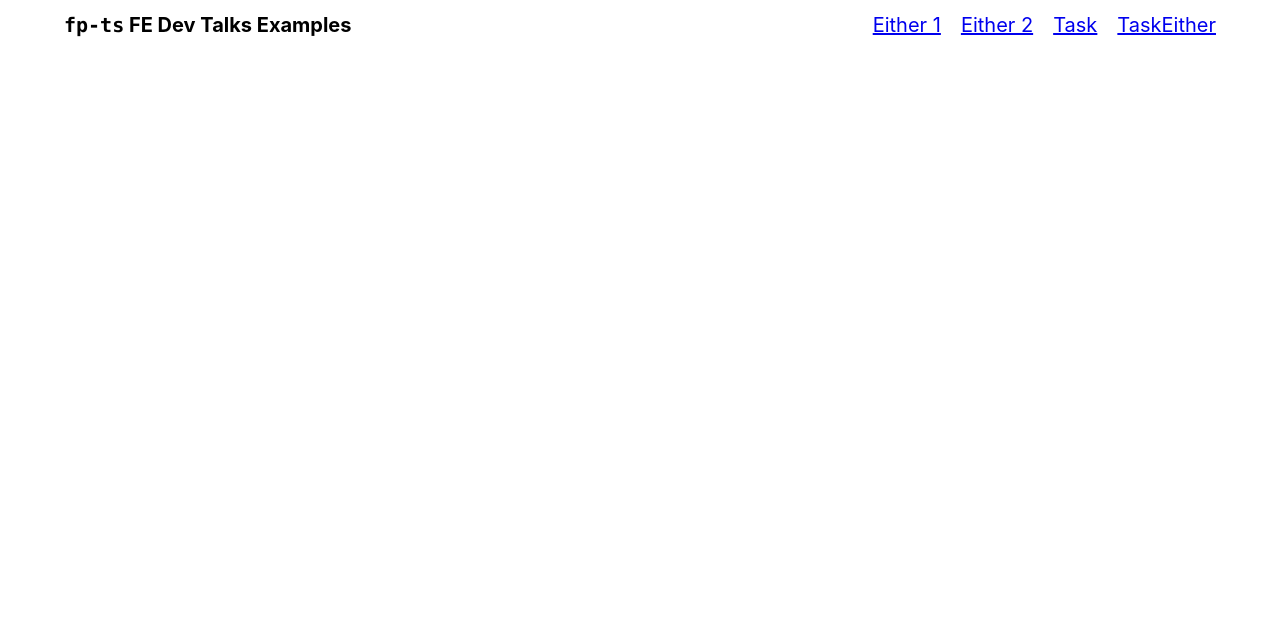
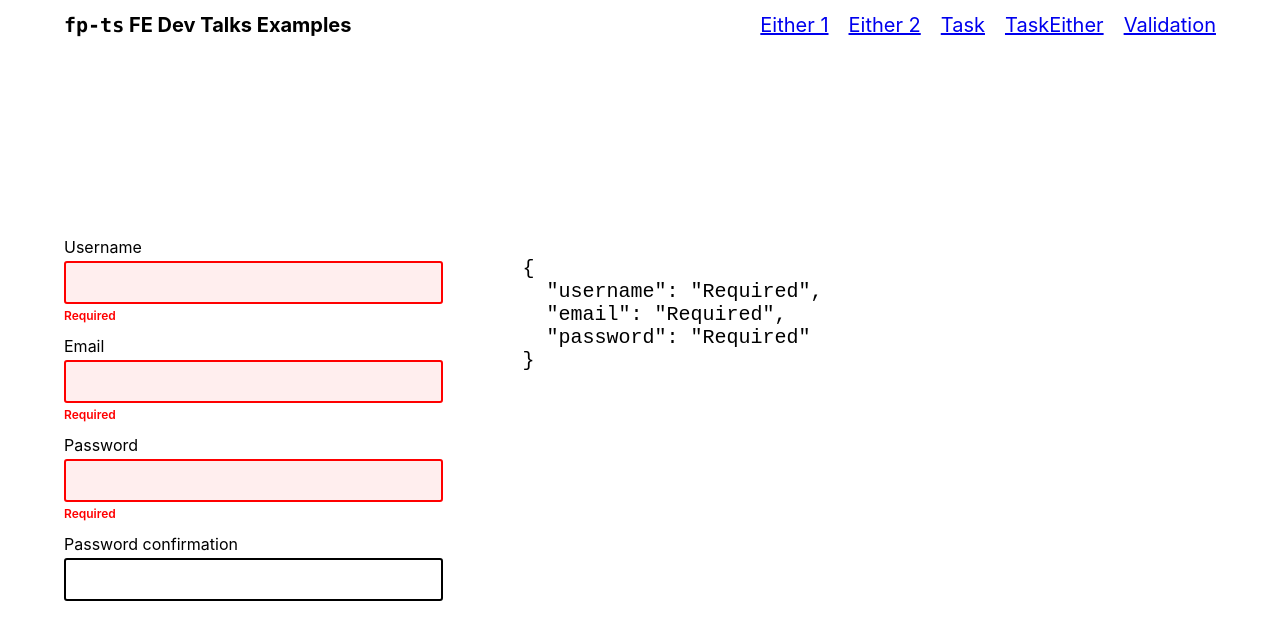
Before and after one commit to pete-murphy/fp-ts-dev-talks, a React (Create React App) app: page /validation in a window 1280 px wide. Shown: the top 640 px of the page. Built offline with nearby package versions, Linux system fonts and the light colour scheme; what io-ts would draw is missing.

Commit message:
Add some validation stuff

```diff
--- a/src/App.scss
+++ b/src/App.scss
@@ -1,7 +1,10 @@
 .App {
+  height: 100vh;
   max-width: 60rem;
   width: 90vw;
   margin: 0 auto;
+  display: grid;
+  grid-template-rows: auto 1fr;
 
   header {
     display: grid;
@@ -10,10 +13,18 @@
     h1 {
       font-size: 1rem;
     }
+    nav {
+      display: grid;
+      grid-auto-flow: column;
+      grid-gap: 1rem;
+    }
   }
-  nav {
+
+  main {
+    // outline: 1px solid blue;
     display: grid;
-    grid-auto-flow: column;
-    grid-gap: 1rem;
+    place-content: center;
+    grid-template-columns: 1fr;
+    width: 100%;
   }
 }
--- a/src/App.tsx
+++ b/src/App.tsx
@@ -6,6 +6,7 @@ import { Example1 } from "src/either/Example1"
 import { Example2 } from "src/either/Example2"
 import { TaskExamples } from "src/task/TaskExamples"
 import { TaskEither } from "src/task/4/taskEither"
+import { Form } from "src/validation/01-imperative-record"
 
 export function App() {
   return (
@@ -19,6 +20,7 @@ export function App() {
           <Link to="/either/2">Either 2</Link>
           <Link to="/task">Task</Link>
           <Link to="/task-either">TaskEither</Link>
+          <Link to="/validation">Validation</Link>
         </nav>
       </header>
 
@@ -27,6 +29,7 @@ export function App() {
         <Route path="/either/2" component={Example2} />
         <Route path="/task" component={TaskExamples} />
         <Route path="/task-either" component={TaskEither} />
+        <Route path="/validation" component={Form} />
       </main>
     </div>
   )
--- /dev/null
+++ b/src/validation/01-imperative-record.tsx
@@ -0,0 +1,116 @@
+import React from "react"
+import { isValidEmail, useInput } from "./Form"
+import styled from "styled-components"
+
+type FormState = {
+  username: string
+  email: string
+  password: string
+  passwordConfirmation: string
+}
+
+type FormErrors = {
+  username?: string
+  email?: string
+  password?: string
+  passwordConfirmation?: string
+}
+
+const validate = (state: FormState): FormErrors => {
+  const errors: FormErrors = {}
+  if (!state.username) {
+    errors.username = "Required"
+  }
+  if (!state.email) {
+    errors.email = "Required"
+  } else if (!isValidEmail(state.email)) {
+    errors.email = "Must be valid email"
+  }
+  if (!state.password) {
+    errors.password = "Required"
+  }
+  if (!state.passwordConfirmation) {
+    errors.password = "Required"
+  } else if (state.passwordConfirmation !== state.password) {
+    errors.password = "Passwords must match"
+    errors.passwordConfirmation = "Passwords must match"
+  }
+  return errors
+}
+
+export const Form = () => {
+  const [username, setUsername] = useInput("")
+  const [email, setEmail] = useInput("")
+  const [password, setPassword] = useInput("")
+  const [passwordConfirmation, setPasswordConfirmation] = useInput("")
+
+  const errors = validate({ username, email, password, passwordConfirmation })
+
+  return (
+    <Container>
+      <form>
+        <Label error={errors.username}>
+          Username
+          <input value={username} onChange={setUsername} />
+        </Label>
+        <Label error={errors.email}>
+          Email
+          <input value={email} onChange={setEmail} />
+        </Label>
+        <Label error={errors.password}>
+          Password
+          <input value={password} onChange={setPassword} />
+        </Label>
+        <Label error={errors.passwordConfirmation}>
+          Password confirmation
+          <input
+            value={passwordConfirmation}
+            onChange={setPasswordConfirmation}
+          />
+        </Label>
+      </form>
+      <div>
+        <pre>{JSON.stringify(errors, null, 2)}</pre>
+      </div>
+    </Container>
+  )
+}
+
+const Label = styled.label<{ error?: string }>`
+  font-size: 0.8rem;
+  display: flex;
+  flex-flow: column;
+  gap: 0.2rem;
+  /* outline: 1px solid green; */
+  > input {
+    border-color: ${({ error }) => (error ? `red` : `black`)};
+    border-radius: 3px;
+    border-style: solid;
+    border-width: 2px;
+    padding: 0.4rem;
+    font-size: 1rem;
+    background: ${({ error }) => (error ? `#ff000011` : `inherit`)};
+  }
+  &::after {
+    content: ${({ error }) => (error ? `"${error}"` : `" "`)};
+    display: block;
+    height: 0.4rem;
+    /* outline: 1px solid blue; */
+    color: red;
+    font-size: 0.6rem;
+    font-weight: 600;
+  }
+`
+const Container = styled.div`
+  > * {
+    /* outline: 1px solid red; */
+  }
+  display: grid;
+  grid-template-columns: minmax(auto, 30ch) 1fr;
+  gap: 4rem;
+  > form {
+    display: flex;
+    flex-flow: column;
+    gap: 1rem;
+  }
+`
--- /dev/null
+++ b/src/validation/Form.tsx
@@ -0,0 +1,14 @@
+import React, { ChangeEventHandler, useState } from "react"
+
+export const useInput = (
+  initialValue: string,
+): [string, ChangeEventHandler<HTMLInputElement>] => {
+  const [value, setValue] = useState(initialValue)
+  const onChange: ChangeEventHandler<HTMLInputElement> = e => {
+    setValue(e.currentTarget.value)
+  }
+  return [value, onChange]
+}
+
+export const isValidEmail = (str: string) =>
+  str.includes("@") && str.includes(".")
--- a/tsconfig.json
+++ b/tsconfig.json
@@ -18,7 +18,8 @@
     "isolatedModules": true,
     "noEmit": true,
     "jsx": "react",
-    "baseUrl": "."
+    "baseUrl": ".",
+    "noFallthroughCasesInSwitch": true
   },
   "include": [
     "src"
```
Also changed, not shown: package.json (+16 -16 lines), 2 other files (tests, documents, lock files or other folders).
